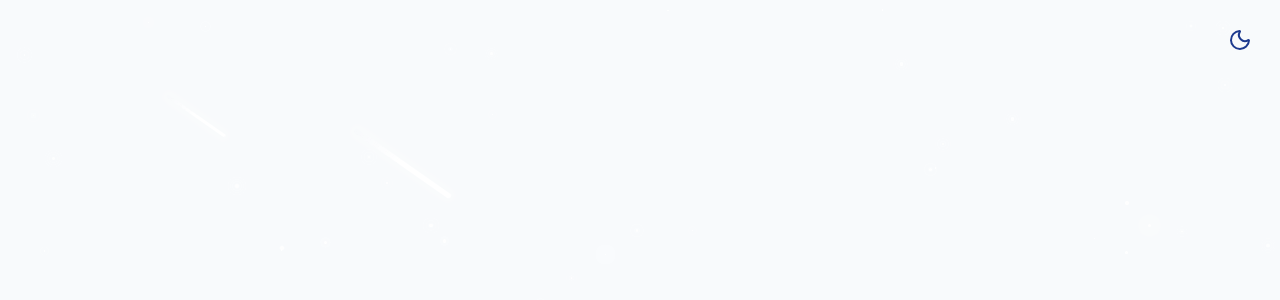
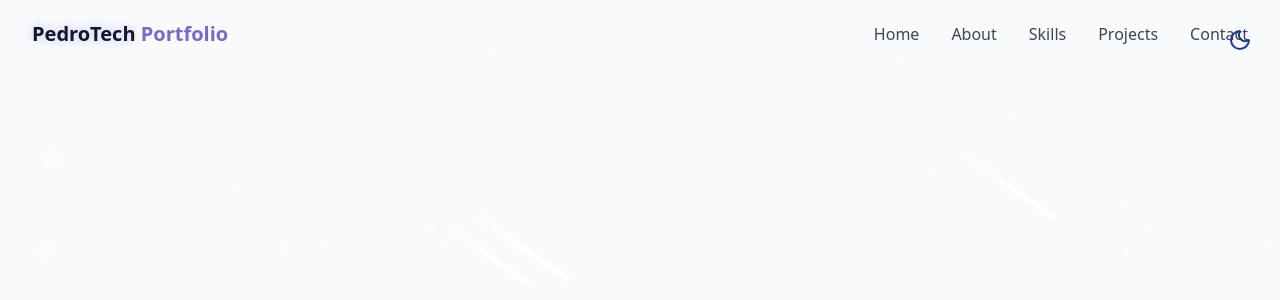
Before and after one commit to Reddy076/Portfolio, a React (Vite) app in the folder Portfolio/: page / in a window 1280 px wide. Shown: the top 300 px of the page. Built offline with nearby package versions, Linux system fonts and the light colour scheme.

Commit message:
Added a nav which works on both desktop and mobile

```diff
--- /dev/null
+++ b/Portfolio/src/Components/Navbar.jsx
@@ -0,0 +1,92 @@
+import { cn } from '../lib/utils'
+import { Menu, X } from "lucide-react";
+import { useEffect, useState } from "react";
+
+const navItems = [
+  { name: "Home", href: "#hero" },
+  { name: "About", href: "#about" },
+  { name: "Skills", href: "#skills" },
+  { name: "Projects", href: "#projects" },
+  { name: "Contact", href: "#contact" },
+];
+
+export const Navbar = () => {
+  const [isScrolled, setIsScrolled] = useState(false);
+  const [isMenuOpen, setIsMenuOpen] = useState(false);
+
+  useEffect(() => {
+    const handleScroll = () => {
+      setIsScrolled(window.screenY > 10);
+    };
+
+    window.addEventListener("scroll", handleScroll);
+    return () => window.removeEventListener("scroll", handleScroll);
+  }, []);
+  return (
+    <nav
+      className={cn(
+        "fixed w-full z-40 transition-all duration-300",
+        isScrolled ? "py-3 bg-background/80 backdrop-blur-md shadow-xs" : "py-5"
+      )}
+    >
+      <div className="container flex items-center justify-between">
+        <a
+          className="text-xl font-bold text-primary flex items-center"
+          href="#hero"
+        >
+          <span className="relative z-10">
+            <span className="text-glow text-foreground"> PedroTech </span>{" "}
+            Portfolio
+          </span>
+        </a>
+
+        {/* desktop nav */}
+        <div className="hidden md:flex space-x-8">
+          {navItems.map((item, key) => (
+            <a
+              key={key}
+              href={item.href}
+              className="text-foreground/80 hover:text-primary transition-colors duration-300"
+            >
+              {item.name}
+            </a>
+          ))}
+        </div>
+
+        {/* mobile nav */}
+
+        <button
+          onClick={() => setIsMenuOpen((prev) => !prev)}
+          className="md:hidden p-2 text-foreground z-50"
+          aria-label={isMenuOpen ? "Close Menu" : "Open Menu"}
+        >
+          {isMenuOpen ? <X size={24} /> : <Menu size={24} />}{" "}
+        </button>
+
+        <div
+          className={cn(
+            "fixed inset-0 bg-background/95 backdroup-blur-md z-40 flex flex-col items-center justify-center",
+            "transition-all duration-300 md:hidden",
+            isMenuOpen
+              ? "opacity-100 pointer-events-auto"
+              : "opacity-0 pointer-events-none"
+          )}
+        >
+          <div className="flex flex-col space-y-8 text-xl">
+            {navItems.map((item, key) => (
+              <a
+                key={key}
+                href={item.href}
+                className="text-foreground/80 hover:text-primary transition-colors duration-300"
+                onClick={() => setIsMenuOpen(false)}
+              >
+                {item.name}
+              </a>
+            ))}
+          </div>
+        </div>
+      </div>
+    </nav>
+  );
+};
+export default Navbar;
--- a/Portfolio/src/Pages/Home.jsx
+++ b/Portfolio/src/Pages/Home.jsx
@@ -1,5 +1,6 @@
 import StarBackground from "../Components/StarBackground";
 import ThemeToggle from "../Components/ThemeToggle";
+import Navbar from "../Components/Navbar";
 
 
 export default function Home() {
@@ -18,6 +19,7 @@
 
       {
         /* Navbar*/
+        <Navbar/>
       }
 
       {
```
